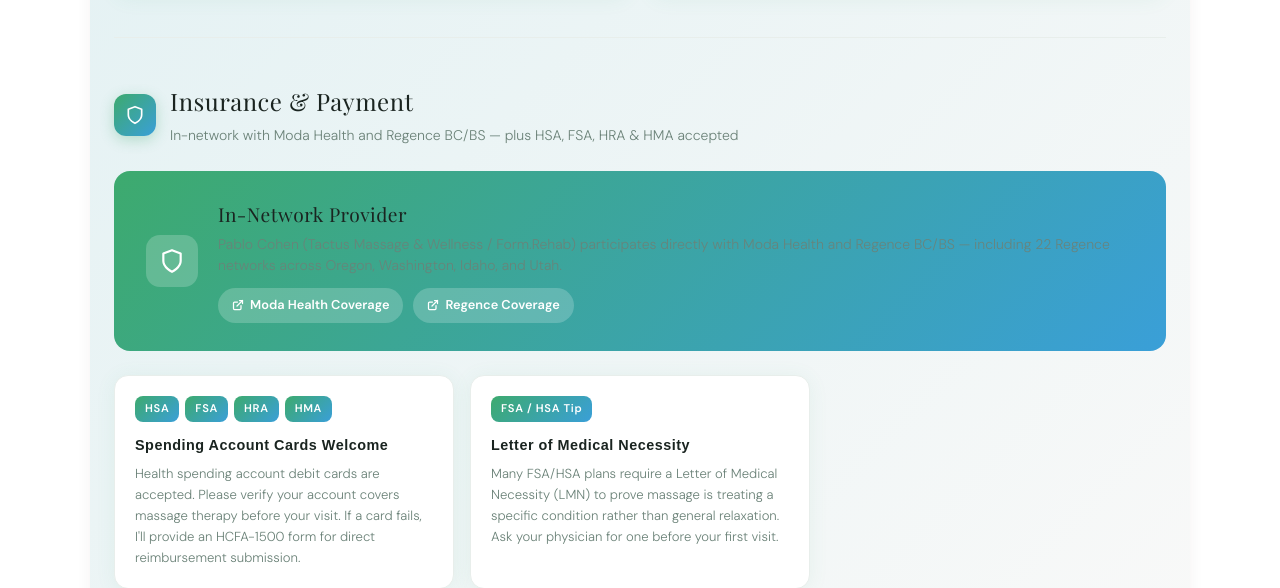
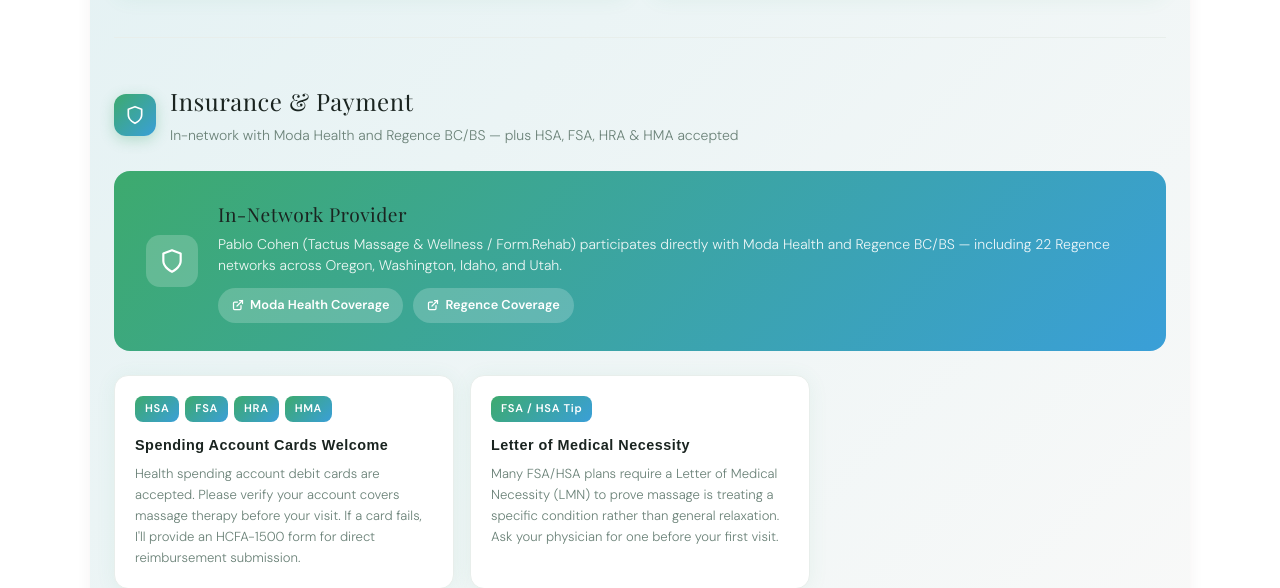
Before and after one commit to Paulipdx/Form, a Flask app: page /services in a window 1280 px wide. Shown: the part 1896-2484 px from the top of the page. Run offline with Flask 3, Linux system fonts and the light colour scheme.

Commit message:
Change insurance banner paragraph text color to white
Added white color to the insurance banner paragraph text.

```diff
--- a/templates/services.html
+++ b/templates/services.html
@@ -86,7 +86,7 @@
     flex-shrink: 0;
   }
   .insurance-banner h3 { font-family: 'Playfair Display', serif; font-size: 1.2rem; font-weight: 400; margin-bottom: 4px; }
-  .insurance-banner p { font-size: 0.875rem; opacity: 0.9; line-height: 1.5; margin: 0; font-weight: 300; }
+  .insurance-banner p { font-size: 0.875rem; opacity: 0.9; line-height: 1.5; margin: 0; font-weight: 300; color: #fff; }
   .insurance-banner-links { display: flex; gap: 10px; flex-wrap: wrap; margin-top: 12px; }
   .ins-link {
     display: inline-flex; align-items: center; gap: 6px;
```
